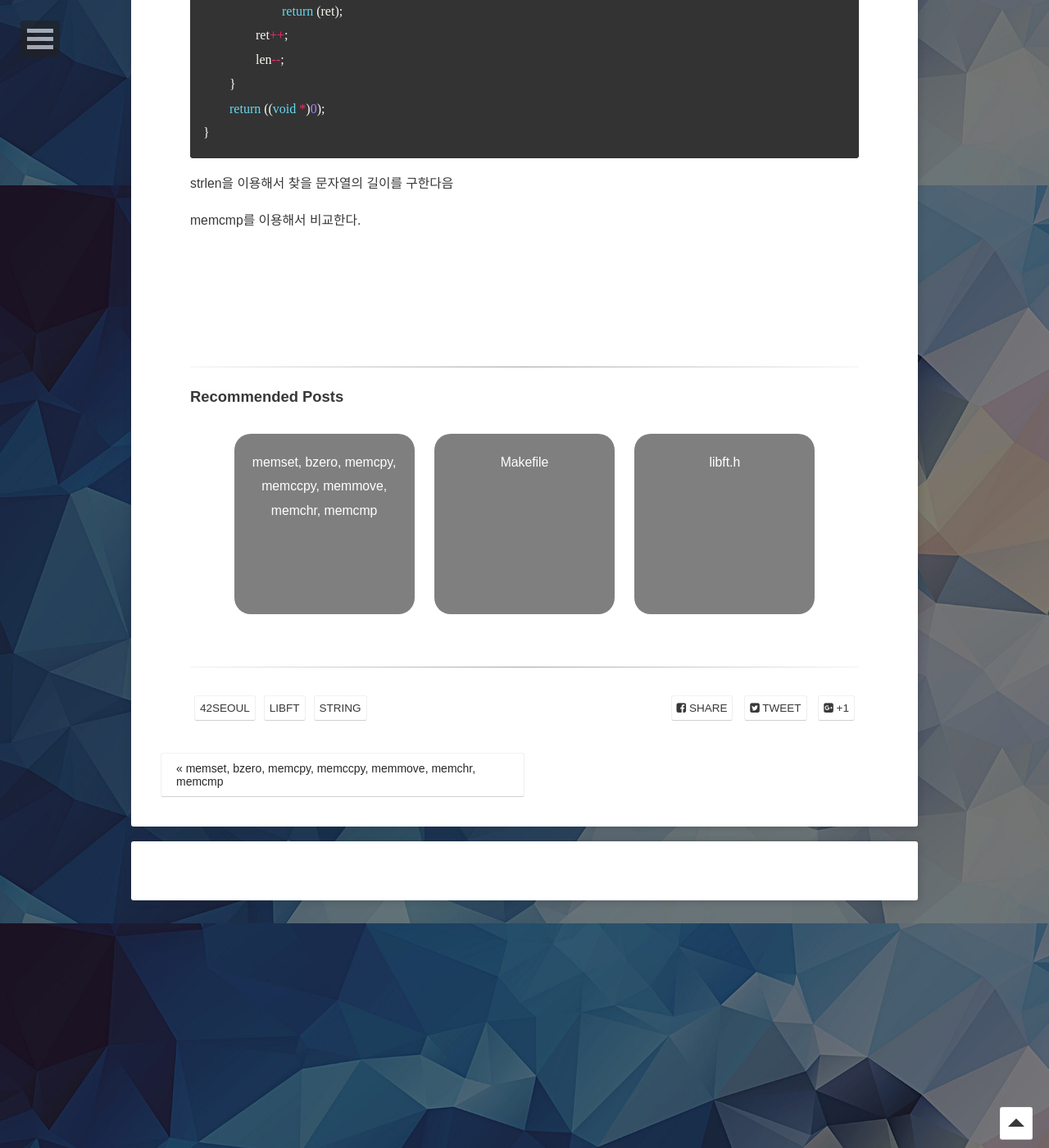
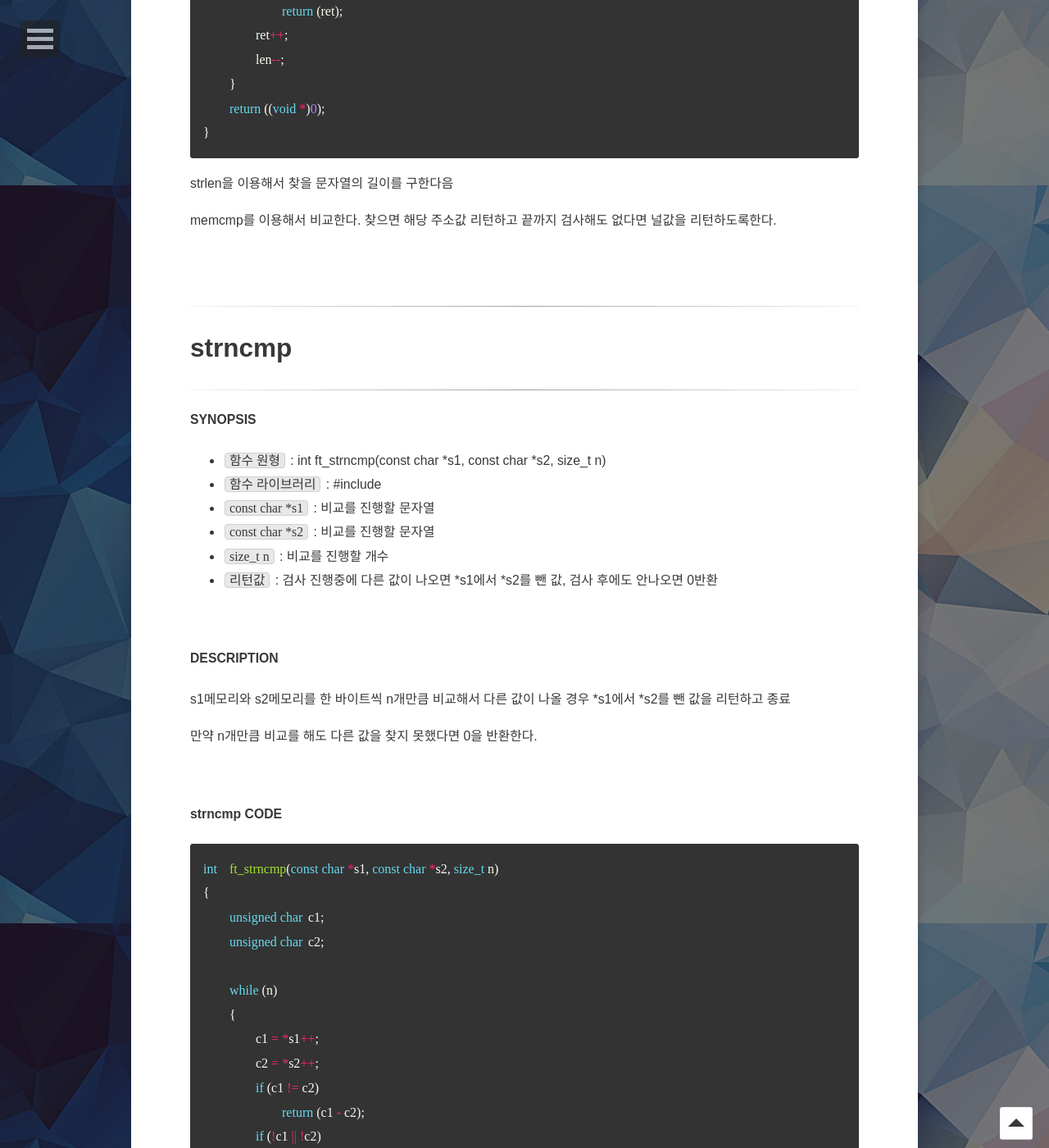
Before and after one commit to 2unbini/2unbini.github.io, a Jekyll site: the page built from _posts/42_LIBFT/2021-05-11-string.md, in a window 1280 px wide and 1400 px high, scrolled down 8774 px. Shown: the whole window at 82% size. Built offline with Jekyll 4.4.1, drawn with Linux system fonts in a browser that asks for light colours; some web fonts are replaced; comment, search, counter and statistics services are not loaded; some of the changed text lies outside the part shown.

Commit message:
Update 2021-05-11-string.md

````diff
--- a/_posts/42_LIBFT/2021-05-11-string.md
+++ b/_posts/42_LIBFT/2021-05-11-string.md
@@ -328,7 +328,64 @@ char	*ft_strnstr(const char *haystack, const char *needle, size_t len)
 
 strlen을 이용해서 찾을 문자열의 길이를 구한다음
 
-memcmp를 이용해서 비교한다.
+memcmp를 이용해서 비교한다. 찾으면 해당 주소값 리턴하고 끝까지 검사해도 없다면 널값을 리턴하도록한다.
 
 <br />
 <br />
+
+---
+
+# strncmp
+
+---
+
+#### SYNOPSIS
+
+* `함수 원형` : int	ft_strncmp(const char *s1, const char *s2, size_t n)
+* `함수 라이브러리` : #include <string.h>
+* `const char *s1` : 비교를 진행할 문자열
+* `const char *s2` : 비교를 진행할 문자열
+* `size_t n` : 비교를 진행할 개수
+* `리턴값` : 검사 진행중에 다른 값이 나오면 *s1에서 *s2를 뺀 값, 검사 후에도 안나오면 0반환
+
+<br />
+
+#### DESCRIPTION
+
+s1메모리와 s2메모리를 한 바이트씩 n개만큼 비교해서 다른 값이 나올 경우 *s1에서 *s2를 뺀 값을 리턴하고 종료
+
+만약 n개만큼 비교를 해도 다른 값을 찾지 못했다면 0을 반환한다.
+
+<br />
+
+#### strncmp CODE
+```c
+int	ft_strncmp(const char *s1, const char *s2, size_t n)
+{
+	unsigned char	c1;
+	unsigned char	c2;
+
+	while (n)
+	{
+		c1 = *s1++;
+		c2 = *s2++;
+		if (c1 != c2)
+			return (c1 - c2);
+		if (!c1 || !c2)
+			break ;
+		n--;
+	}
+	return (0);
+}
+```
+
+strcmp와 같은 원리이다. 다른 점으로는 개수를 지정해준다는 것밖에없다.
+
+<br />
+<br />
+
+### 3줄 요약
+
+#### 1. 문자와 문자열의 개념을 잘 잡아야한다.
+#### 2. 스트링 관련 함수는 string.h가 있을 정도로 유용하고 많이 있다.
+#### 3. str*** 함수들을 한번 구현해봄으로써 사용할 때 정확히 알고 사용할것같다. 좋은 경험이다.
````
